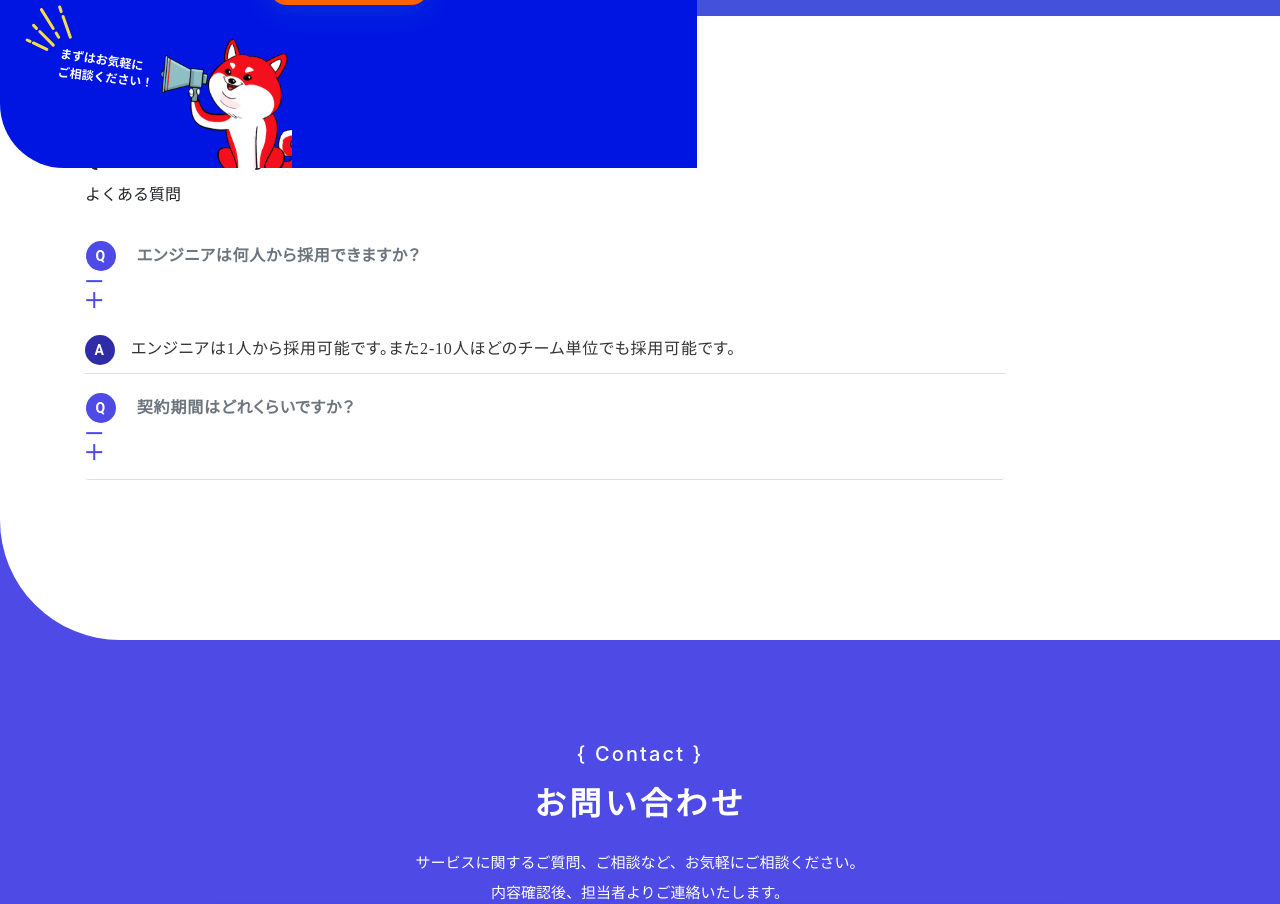
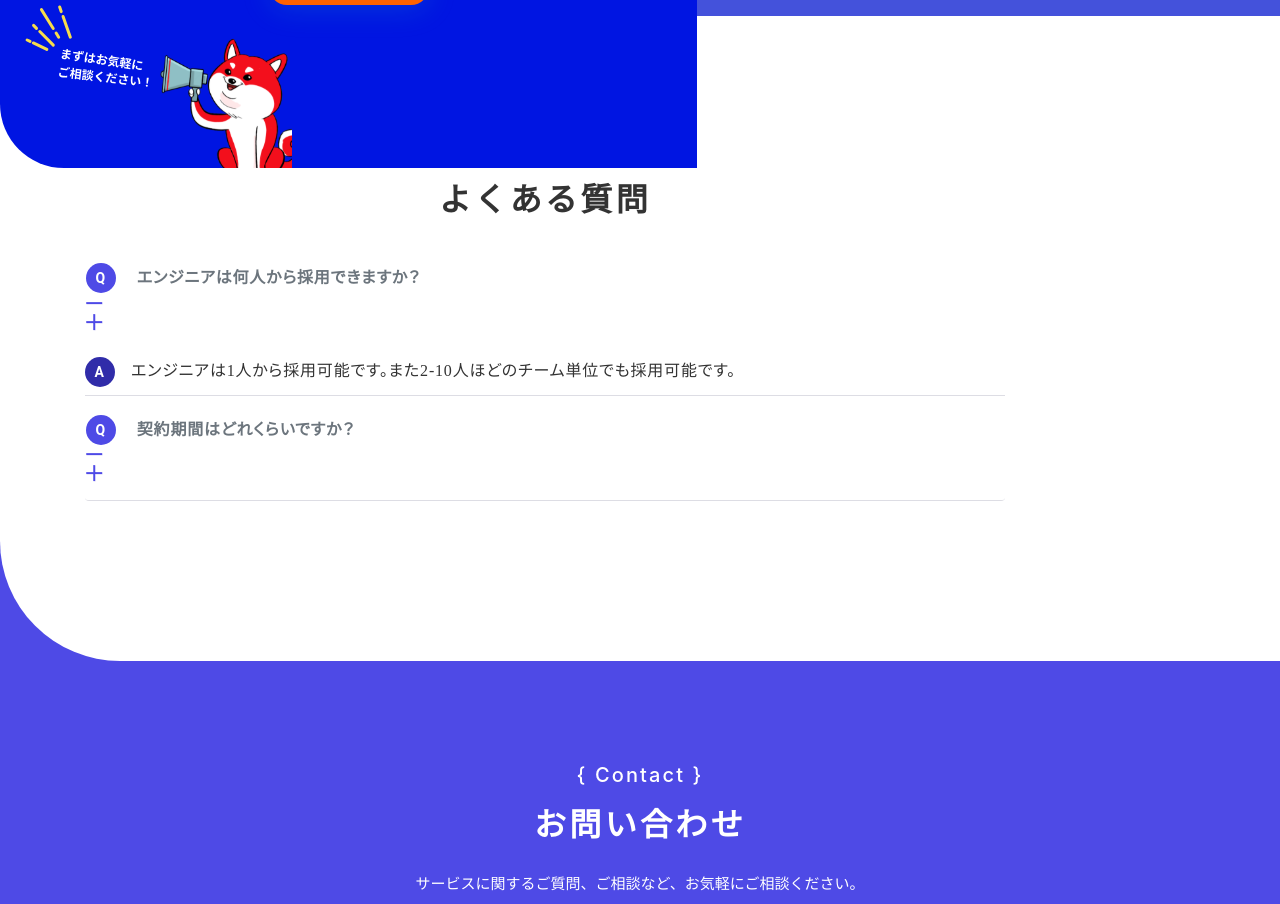
Before and after one commit to kashif-zia/Studio-Development-Hub, a React (Create React App) app: page / in a window 1280 px wide. Shown: the part 1520-2424 px from the top of the page. Built offline with nearby package versions, Linux system fonts and the light colour scheme.

Commit message:
small changes

```diff
--- a/src/components/SectionMain/style.scss
+++ b/src/components/SectionMain/style.scss
@@ -338,7 +338,7 @@
                     margin-right: 16px;
                 }
 
-                .card-body{
+                .card-body {
                     padding: 0.5rem 0px 0.5rem 0;
                     color: #333;
                     font-feature-settings: 'palt'on;
@@ -386,6 +386,28 @@
                 letter-spacing: 0.8px;
                 display: flex;
             }
+        }
+
+        .question-section-title h2 {
+            color: #0015E2;
+            text-align: center;
+            // font-family: Roboto Condensed;
+            font-size: 20px;
+            font-style: normal;
+            font-weight: 500;
+            line-height: 28px;
+            letter-spacing: 2.1px;
+        }
+
+        .question-section-heading p {
+            color: #333;
+            text-align: center;
+            // font-family: Noto Sans JP;
+            font-size: 32px;
+            font-style: normal;
+            font-weight: 700;
+            line-height: 56px;
+            letter-spacing: 3.36px;
         }
     }
 }
@@ -540,7 +562,8 @@
                     width: 79px;
                 }
             }
-            .aboutSdh-h2{
+
+            .aboutSdh-h2 {
                 font-size: 22px;
             }
         }
```
